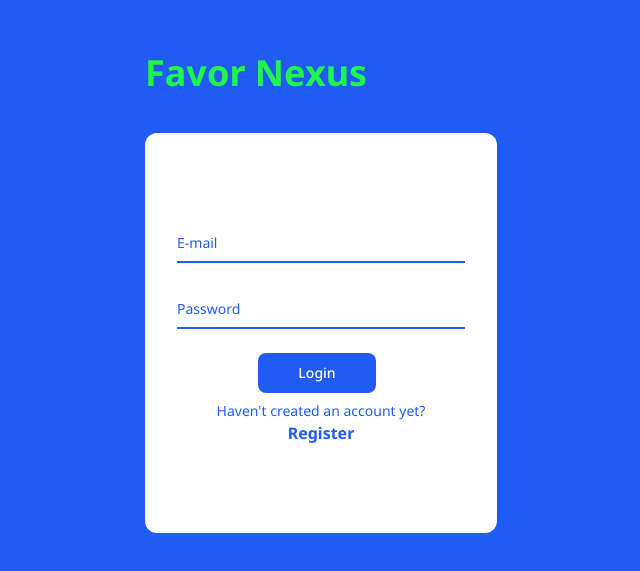
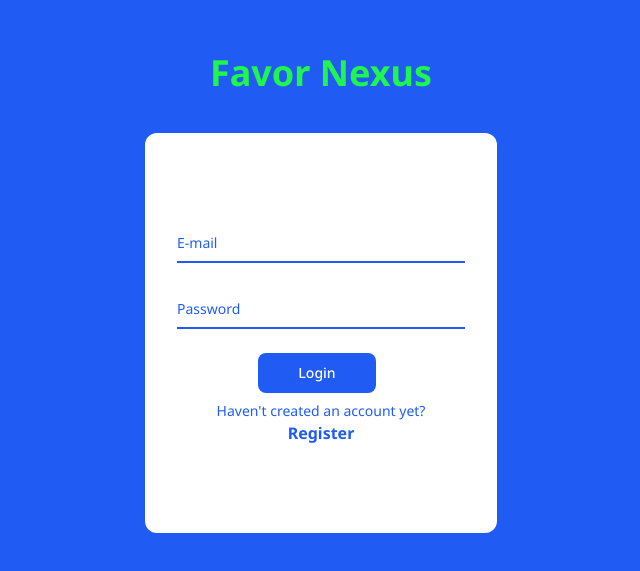
Before and after one commit to svenahac/FavorNexus, a React (Create React App) app: page /login in a window 1280 px wide. Shown: the part 107-678 px from the top of the page, without its empty margins (319-959 px from the left). Built offline with nearby package versions, Linux system fonts and the light colour scheme; no server answers.

Commit message:
quick fix

```diff
--- a/src/pages/LoginPage.tsx
+++ b/src/pages/LoginPage.tsx
@@ -3,18 +3,16 @@
 import "../assets/LoginPage.css";
 import { supabase } from "../functions/supabase";
 
-
 interface LoginState {
   email: string;
   password: string;
-  wrong_info: bool;
+  wrong_info: boolean;
 }
 
 export default function LoginPage() {
-
   const [loginData, setLoginData] = useState<LoginState>({
-    email: '',
-    password: '',
+    email: "",
+    password: "",
     wrong_info: false,
   });
 
@@ -32,17 +30,15 @@
     const { data, error } = await supabase.auth.signInWithPassword({
       email: loginData.email,
       password: loginData.password,
-    })
+    });
 
     if (error == null) {
-
       console.log(data);
     } else {
       console.log("LOGIN ERROR"); // TODO
-      loginData.wrong_info == true;
+      loginData.wrong_info = true;
     }
-
-  }
+  };
   const navigate = useNavigate();
   const navigateToRegister = () => {
     navigate("/register");
@@ -53,7 +49,7 @@
       className="m-0 flex flex-col min-h-screen justify-center items-center bg-primary"
     >
       <form onSubmit={handle_login}>
-      <h1 className="text-4xl font-bold mb-10 text-primaryGreen">
+        <h1 className="text-4xl font-bold mb-10 text-primaryGreen text-center">
           Favor Nexus
         </h1>
         <div className="rounded-xl w-85 h-100 bg-white flex flex-col justify-center items-center ">
```
Also changed, not shown: 1 other file (tests, documents, lock files or other folders). Lines whose indentation alone changed are shown as unchanged.
